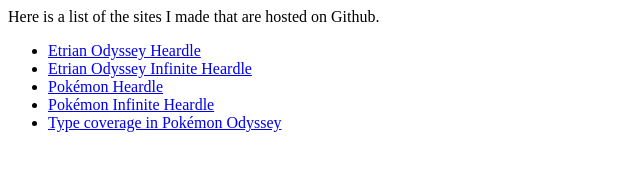
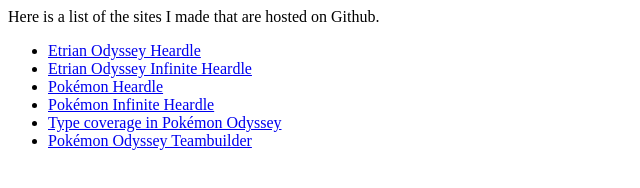
Before and after one commit to nterrien/nterrien.github.io, a plain HTML site: page index.html in a window 1280 px wide. Shown: the whole page, without its empty margins (0-640 px from the left). Drawn offline with Linux system fonts and the light colour scheme.

Commit message:
Add teambuilder

```diff
--- a/index.html
+++ b/index.html
@@ -9,7 +9,8 @@
       <li><a href="/etrian-infinite-heardle">Etrian Odyssey Infinite Heardle</a></li>
       <li><a href="/pkmn-heardle">Pokémon Heardle</a></li>
       <li><a href="/pkmn-infinite-heardle">Pokémon Infinite Heardle</a></li>
-      <li><a href="/pkmn-odyssey-type-coverage">Type coverage in Pokémon Odyssey </a></li>
+      <li><a href="/pkmn-odyssey-type-coverage">Type coverage in Pokémon Odyssey</a></li>
+      <li><a href="/pkmn-odyssey-teambuilder">Pokémon Odyssey Teambuilder</a></li>
     </ul>
   </body>
 </html>
```
